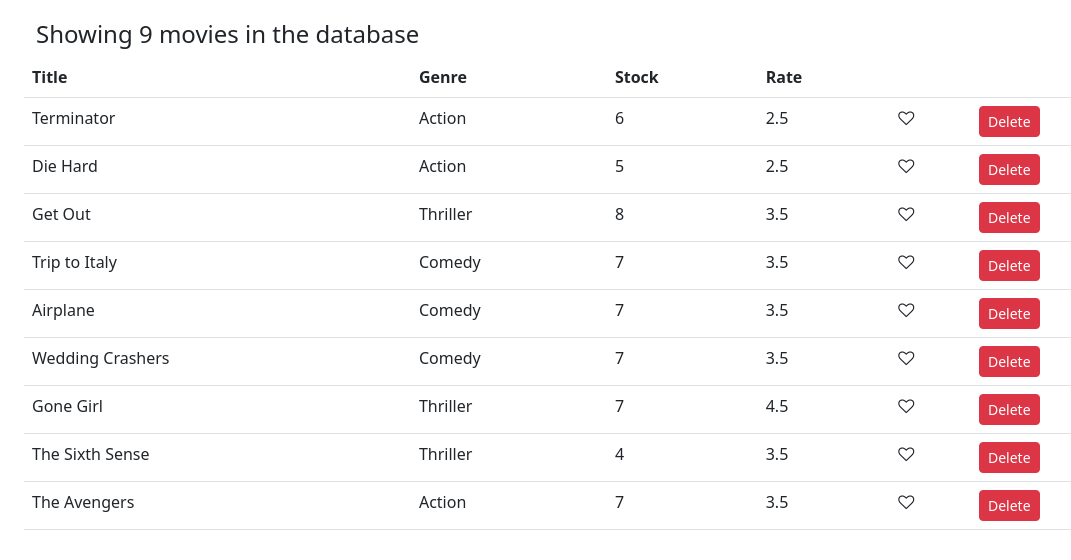
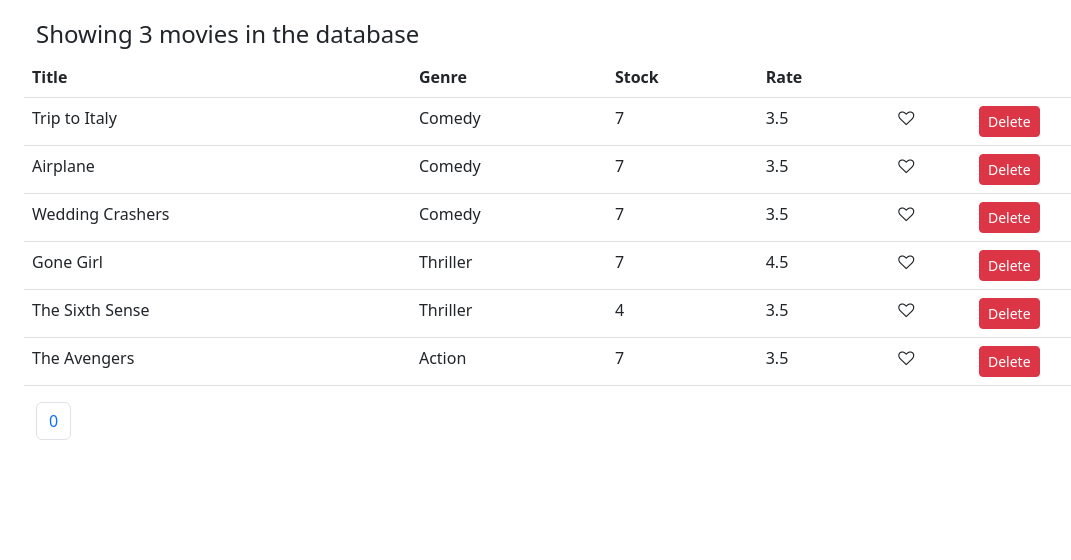
Before and after one commit to Jimohax/VidApp, a React (Create React App) app: page / in a window 1280 px wide. Shown: the top 560 px of the page, without its empty margins (46-1117 px from the left). Built offline with nearby package versions, Linux system fonts and the light colour scheme.

Commit message:
pagination

```diff
--- a/package.json
+++ b/package.json
@@ -12,6 +12,7 @@
     "@testing-library/user-event": "^13.2.1",
     "bootstrap": "^5.2.3",
     "font-awesome": "^4.7.0",
+    "lodash": "4.17.10",
     "react": "^17.0.2",
     "react-dom": "^17.0.2",
     "react-scripts": "5.0.0",
--- a/src/Components/Movies.jsx
+++ b/src/Components/Movies.jsx
@@ -1,10 +1,13 @@
 import React, { useState } from "react";
 import { getMovies } from "../Services/fakeMovieService";
 import Like from "./common/Like";
+import Pagination from "./common/pagination";
 
 const Movies = () => {
 	// let mov =  getMovies();
 	const [movies, setMovies] = useState(getMovies());
+    const [currentPage, setCurrentPage] = useState(2);
+    const [postPerPage, setPostPerPage] = useState(3);
 
 
 	const handleDelete = (movie) => {
@@ -14,6 +17,10 @@
 		//    console.log(newMovies.length);
 		// return movies;
 	};
+
+    const lastPostIndex = currentPage * postPerPage;
+    const firstPostIndex = lastPostIndex - postPerPage;
+    const currentPosts = movies.splice(firstPostIndex, lastPostIndex);
 
 
 
@@ -36,7 +43,7 @@
 					</tr>
 				</thead>
 				<tbody>
-					{movies.map((m, index) => {
+					{currentPosts.map((m, index) => {
 						return (
 							<tr key={m._id}>
 								<td>{m.title}</td>
@@ -55,10 +62,17 @@
 									</button>
 								</td>
 							</tr>
+
 						);
 					})}
 				</tbody>
 			</table>
+
+    <Pagination
+    totalPosts={movies.length}
+    postPerPage={postPerPage}
+    />
+
 		</div>
 	);
 };
--- /dev/null
+++ b/src/Components/common/pagination.jsx
@@ -0,0 +1,26 @@
+import React from "react";
+
+const Pagination = ({ totalPosts, postPerPage }) => {
+	let pages = [];
+
+	for (let i = 0; i < Math.ceil(totalPosts / postPerPage); i++) {
+		pages.push(i);
+	}
+	return (
+		<nav>
+			<ul className="pagination">
+				{pages.map((page, index) => {
+					return (
+						<li key={index} className="page-item">
+							<a className="page-link" >
+								{page}
+							</a>
+						</li>
+					);
+				})}
+			</ul>
+		</nav>
+	);
+};
+
+export default Pagination;
```
Also changed, not shown: 1 other file (tests, documents, lock files or other folders).
